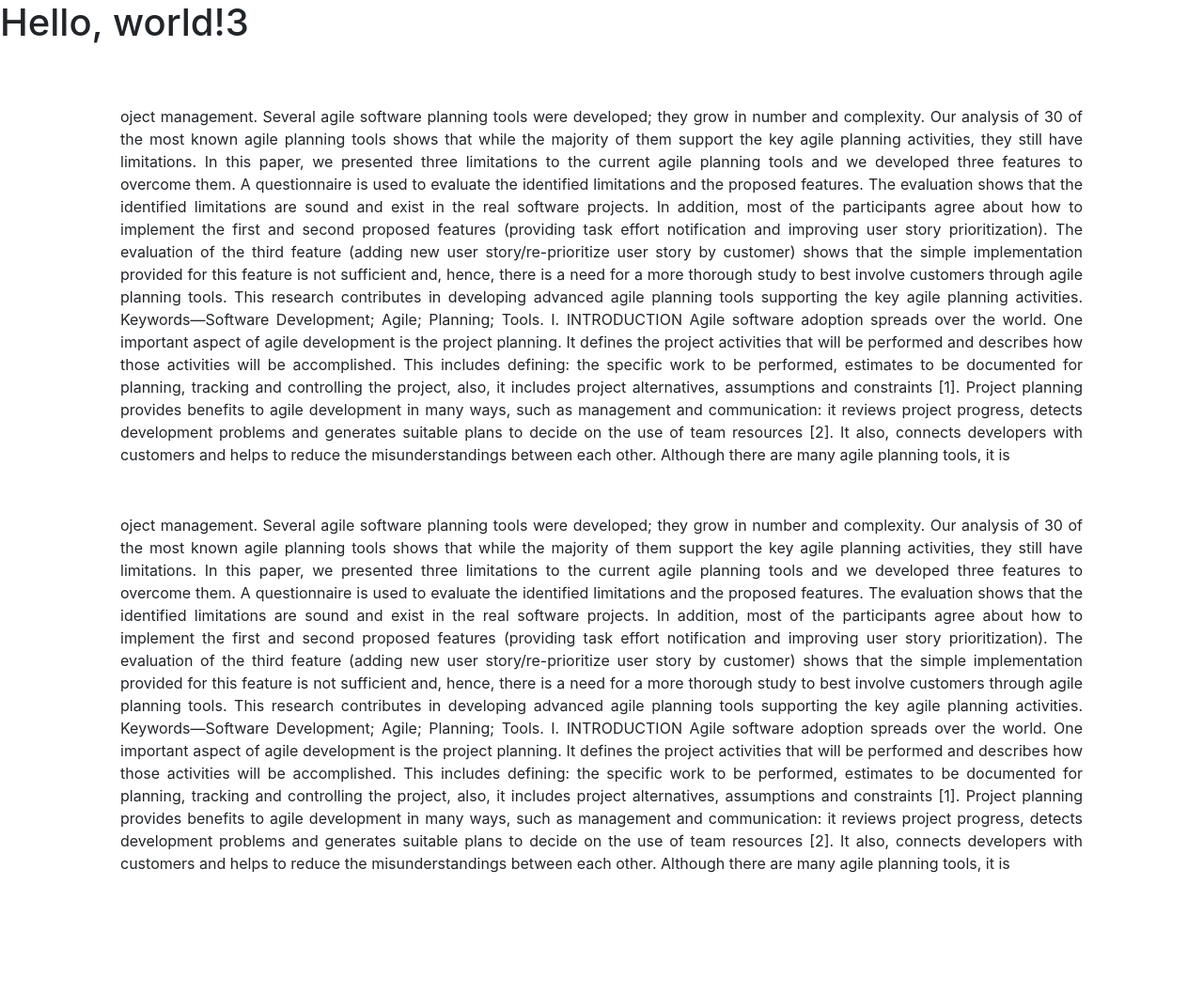
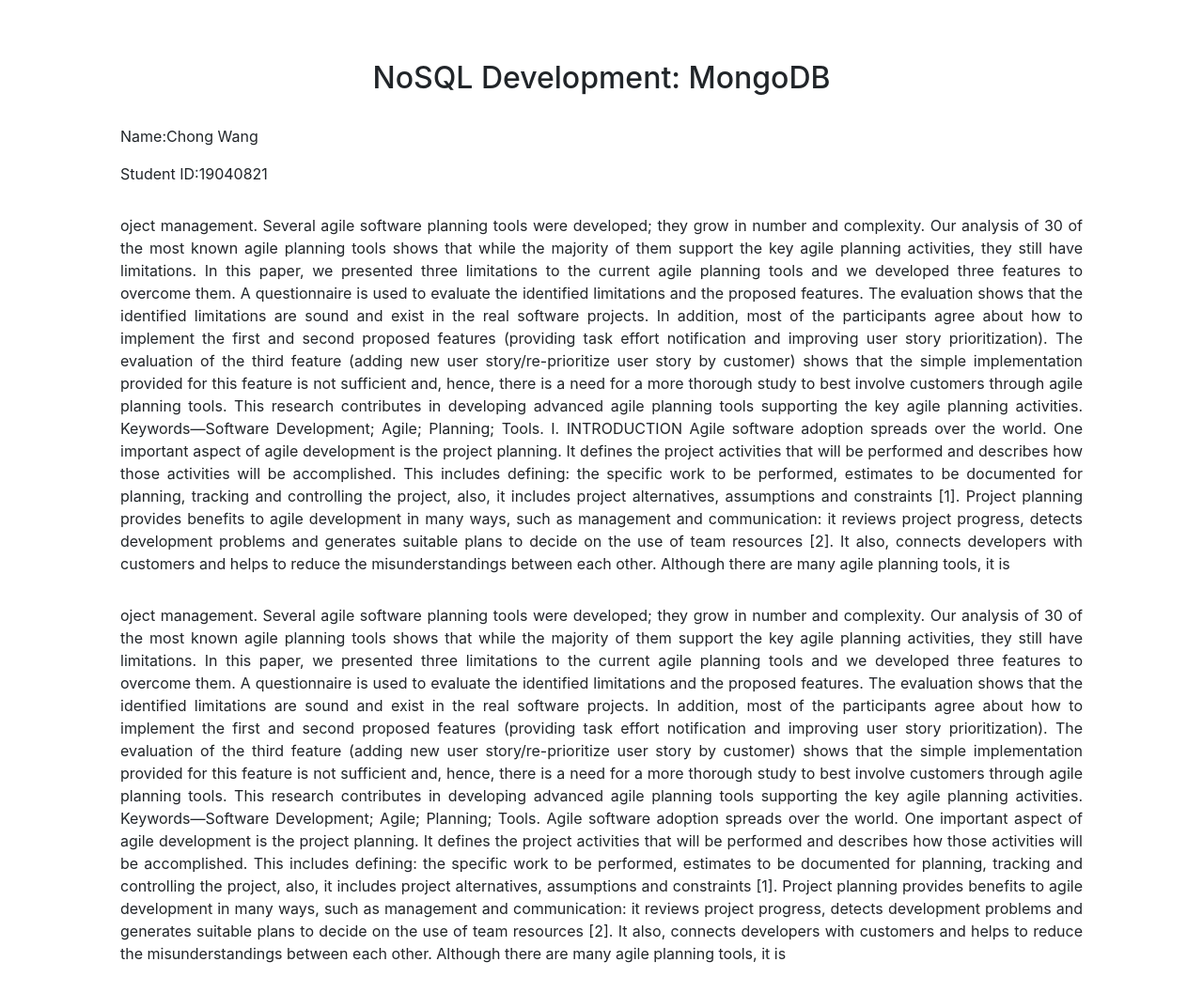
Before and after one commit to Ted-chongwang/herokutest, a PHP site: page / in a window 1280 px wide. Shown: the whole page at 94% size. Before the commit the page ends 929 px from the top, so only its background shows below. Run offline with PHP 8.4, Linux system fonts and the light colour scheme.

Commit message:
Update index.php

```diff
--- a/index.php
+++ b/index.php
@@ -9,15 +9,23 @@
     <link rel="stylesheet" href="https://stackpath.bootstrapcdn.com/bootstrap/4.4.1/css/bootstrap.min.css" integrity="sha384-Vkoo8x4CGsO3+Hhxv8T/Q5PaXtkKtu6ug5TOeNV6gBiFeWPGFN9MuhOf23Q9Ifjh" crossorigin="anonymous">
     <title>NoSQL Development: MongoDB</title>
     <style>
-       .paragraphmargin {margin-bottom:5%;}
+       .paragraphmargin {margin-bottom:3%;}
        .mainmargin   {maigin-bottom:5%;margin-left:10%;margin-right:10%;margin-top:5%;}
        p {text-align:justify;}
+       p.pleft {text-align:left;}
+      h2 {text-align:center}
     </style>
   </head>
 
-  <body>
-      <h1>Hello, world!3</h1>
-    <div class="mainmargin">
+  <body class="mainmargin">
+    <div class="paragraphmargin">
+      <h2 >NoSQL Development: MongoDB</h1>
+    </div>
+    <div class="paragraphmargin">
+      <p class="pleft">Name:Chong Wang</p>
+      <p class="pleft">Student ID:19040821</p>
+    </div>
+
       <p class="paragraphmargin">oject management. Several agile software planning tools were developed; they grow in number and complexity. Our analysis of 30 of the most known agile planning tools shows that while the majority of them support the key agile planning activities, they still have limitations. In this paper, we presented three limitations to the current agile planning tools and we developed three features to overcome them. A questionnaire is used to evaluate the identified limitations and the proposed features. The evaluation shows that the identified limitations are sound and exist in the real software projects. In addition, most of the participants agree about how to implement the first and second proposed features (providing task effort notification and improving user story prioritization). The evaluation of the third feature (adding new user story/re-prioritize user story by customer) shows that the simple implementation provided for this feature is not sufficient and, hence, there is a need for a more thorough study to best involve customers through agile planning tools. This research contributes in developing advanced agile planning tools supporting the key agile planning activities.
       Keywords—Software Development; Agile; Planning; Tools.
       I. INTRODUCTION
@@ -26,7 +34,6 @@ Although there are many agile planning tools, it is
       </p>
       <p class="paragraphmargin">oject management. Several agile software planning tools were developed; they grow in number and complexity. Our analysis of 30 of the most known agile planning tools shows that while the majority of them support the key agile planning activities, they still have limitations. In this paper, we presented three limitations to the current agile planning tools and we developed three features to overcome them. A questionnaire is used to evaluate the identified limitations and the proposed features. The evaluation shows that the identified limitations are sound and exist in the real software projects. In addition, most of the participants agree about how to implement the first and second proposed features (providing task effort notification and improving user story prioritization). The evaluation of the third feature (adding new user story/re-prioritize user story by customer) shows that the simple implementation provided for this feature is not sufficient and, hence, there is a need for a more thorough study to best involve customers through agile planning tools. This research contributes in developing advanced agile planning tools supporting the key agile planning activities.
       Keywords—Software Development; Agile; Planning; Tools.
-I. INTRODUCTION
       Agile software adoption spreads over the world. One important aspect of agile development is the project planning. It defines the project activities that will be performed and describes how those activities will be accomplished. This includes defining: the specific work to be performed, estimates to be documented for planning, tracking and controlling the project, also, it includes project alternatives, assumptions and constraints [1]. Project planning provides benefits to agile development in many ways, such as management and communication: it reviews project progress, detects development problems and generates suitable plans to decide on the use of team resources [2]. It also, connects developers with customers and helps to reduce the misunderstandings between each other.
       Although there are many agile planning tools, it is
       </p>
```
Lines whose indentation alone changed are shown as unchanged.
